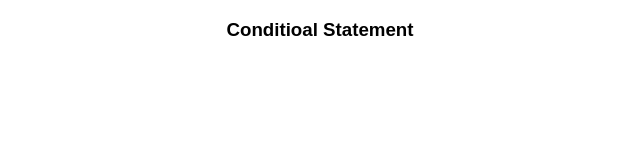
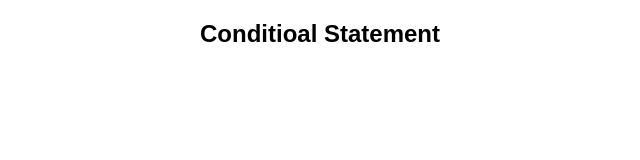
Before and after one commit to SATYAM08RAJPUT/update-JavaScript, a website built with Vite: page index.html in a window 1280 px wide. Shown: the whole page, without its empty margins (320-960 px from the left). Built offline with nearby package versions, Linux system fonts and the light colour scheme.

Commit message:
Add some CSS

```diff
--- a/index.html
+++ b/index.html
@@ -8,7 +8,7 @@
   </head>
   <body>
     <div id="app"></div>
-    <h3>Conditioal Statement</h3>
+    <h2>Conditioal Statement</h2>
     <script type="module" src="/src/main.js"></script>
     <script type="module" src="/src/Condition Statement/index.js"></script>
   </body>
--- a/src/style.css
+++ b/src/style.css
@@ -1,4 +1,4 @@
-h3{
+h2{
     text-align: center;
     font-family: sans-serif;
 }
```
